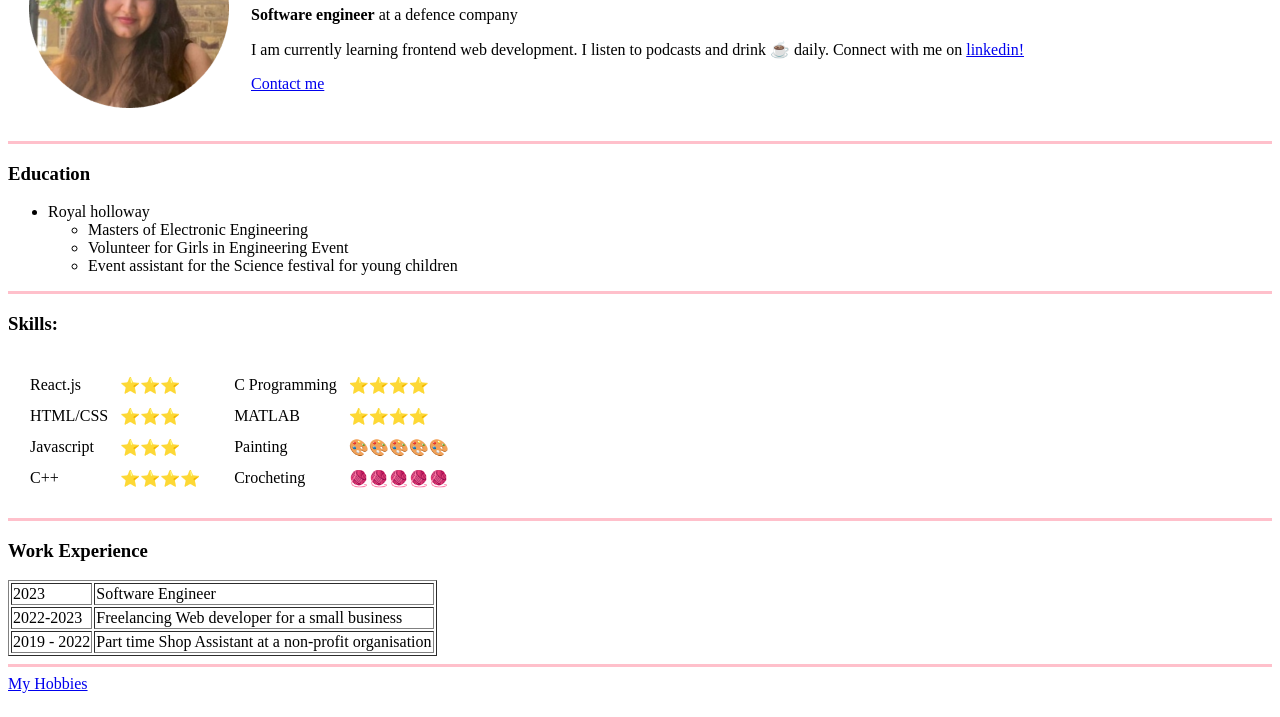
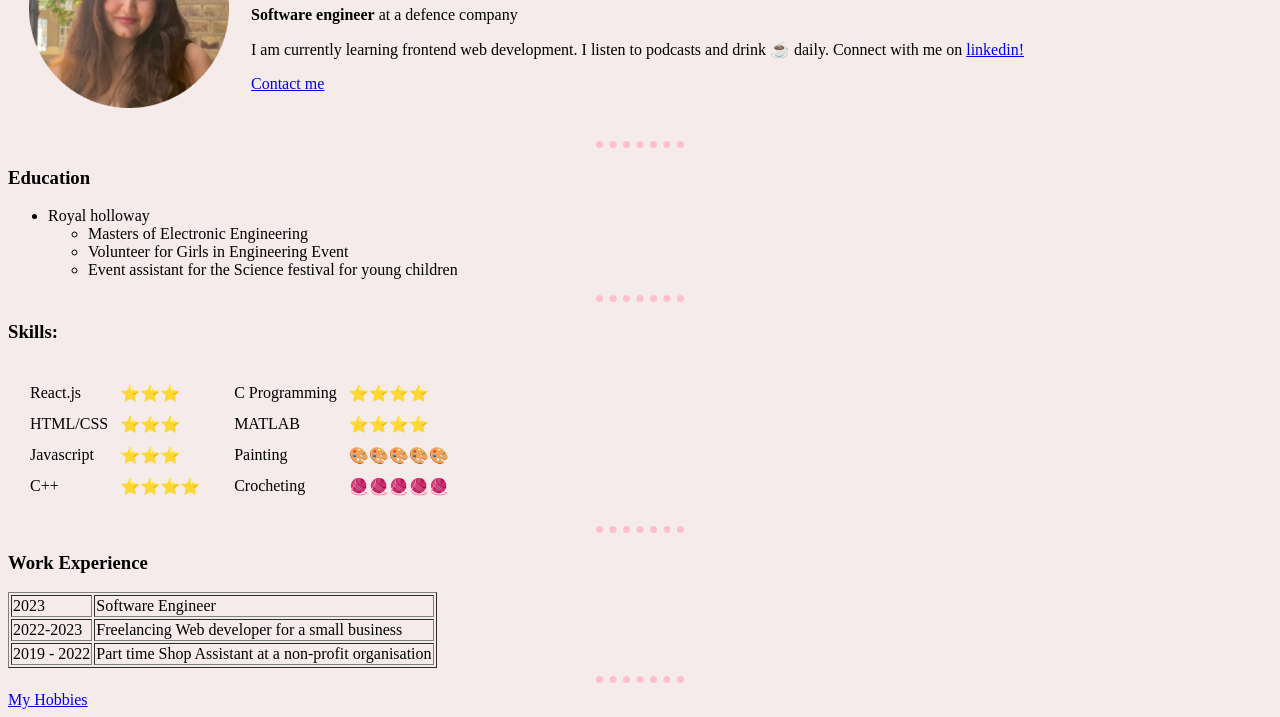
Before and after one commit to kardelen98/htmlCV, a plain HTML site: page index.html in a window 1280 px wide. Shown: the part 121-838 px from the top of the page. Drawn offline with Linux system fonts and the light colour scheme.

Commit message:
introduction to CSS

```diff
--- a/index.html
+++ b/index.html
@@ -4,6 +4,18 @@
 <head>
     <meta charset="UTF-8">
     <title>Kardelen's Personal Site</title>
+    <style>
+        body {
+            background-color: #F5EBEB;
+        }
+
+        hr {
+            border-style: dotted none none;
+            border-color: #FFC0CB;
+            border-width: 7px;
+            width: 7%;
+        }
+    </style>
 </head>
 
 <body>
@@ -21,7 +33,7 @@
 
         </tr>
     </table>
-    <hr color="#FFC0CB" size="3" noshade>
+    <hr>
     <h3>Education</h3>
     <ul>
         <li>Royal holloway</li>
@@ -32,7 +44,7 @@
         </ul>
 
     </ul>
-    <hr color="#FFC0CB" size="3" noshade>
+    <hr>
     <h3>Skills: </h3>
     <table border="0" cellspacing="10">
         <tr>
@@ -80,7 +92,7 @@
             </td>
         </tr>
     </table>
-    <hr color="#FFC0CB" size="3" noshade>
+    <hr>
     <h3>Work Experience</h3>
     <table border="1">
 
@@ -97,7 +109,7 @@
             <td>Part time Shop Assistant at a non-profit organisation</td>
         </tr>
     </table>
-    <hr color="#FFC0CB" size="3" noshade>
+    <hr>
     <a href="hobbies.html">My Hobbies</a>
 
 </body>
```
